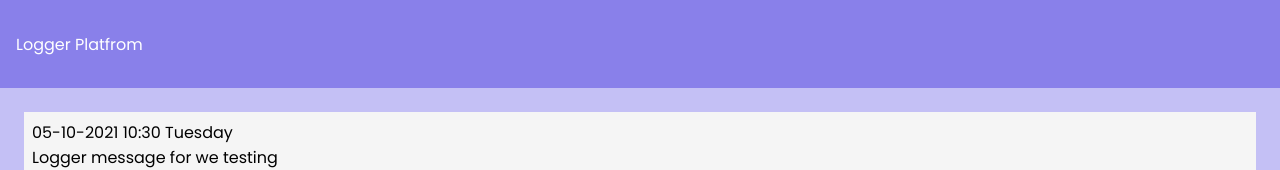
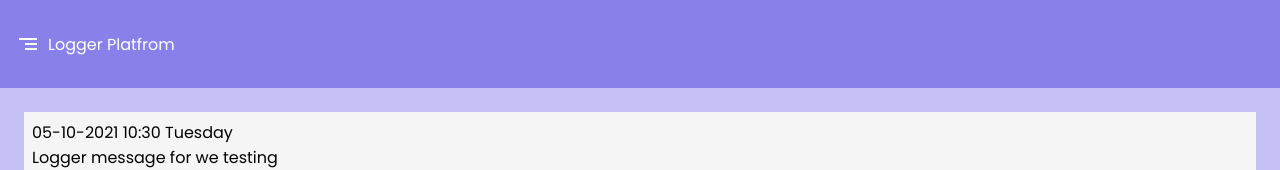
Before and after one commit to Rohan2596/logger-frontend, a React (Create React App) app: page /dashboard in a window 1280 px wide. Shown: the top 170 px of the page. Built offline with nearby package versions, Linux system fonts and the light colour scheme.

Commit message:
ADDED:Menu icons to navbar component.

```diff
--- a/public/index.html
+++ b/public/index.html
@@ -15,6 +15,9 @@
       user's mobile device or desktop. See https://developers.google.com/web/fundamentals/web-app-manifest/
     -->
     <link rel="manifest" href="%PUBLIC_URL%/manifest.json" />
+
+    <link href = "https://fonts.googleapis.com/icon?family=Material+Icons" rel = "stylesheet">
+
     <!--
       Notice the use of %PUBLIC_URL% in the tags above.
       It will be replaced with the URL of the `public` folder during the build.
--- a/src/css/navbar.css
+++ b/src/css/navbar.css
@@ -7,8 +7,12 @@
     justify-content: flex-start;
     align-items: center;
     padding: 2vh;
+    column-gap: 1vh;
 }
 .title{
     color: white;
     font-family: 'Poppins', sans-serif;
 }
+.material-icons{
+    color: white;
+}
--- a/src/modules/navbar.jsx
+++ b/src/modules/navbar.jsx
@@ -1,9 +1,13 @@
 import React from "react";
 import '../css/navbar.css'
 function Navbar() {
- return(
+   function openSideNav(){
+       console.log("Side Nav Opened..");
+
+      }
+       return(
      <div className="navbar-main-container">
-
+         <span className="material-icons" onClick={()=>openSideNav()}>segment</span>
          <span className="title" >Logger Platfrom</span>
      </div>
  )
```
